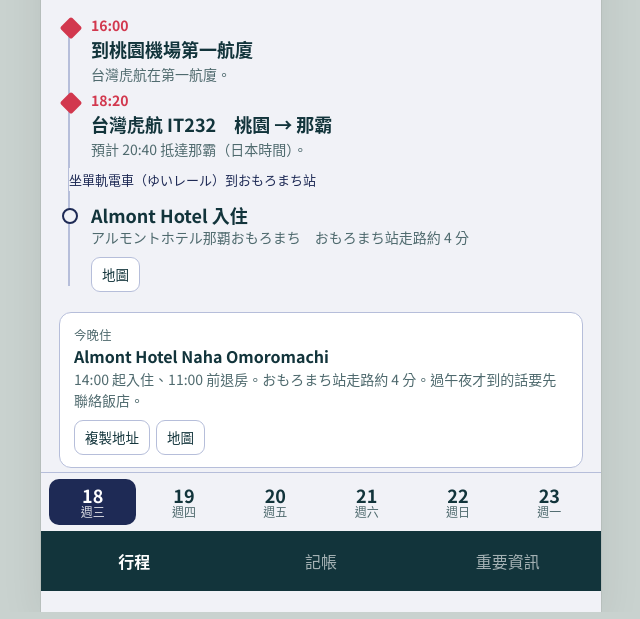
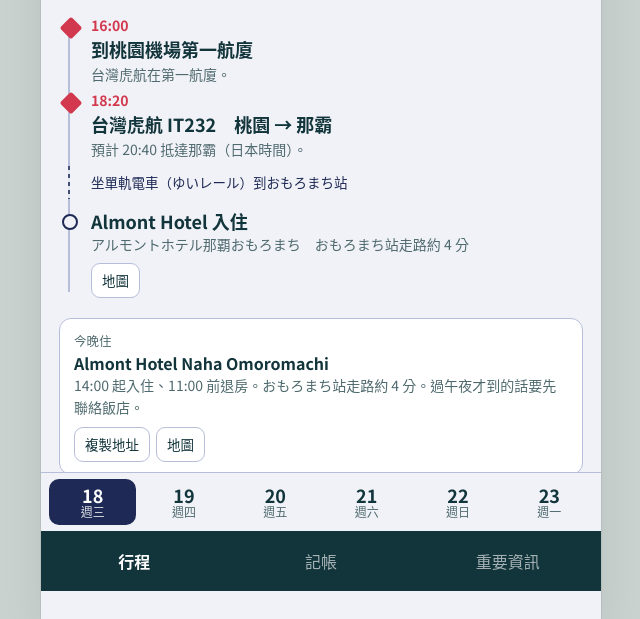
Before and after one commit to yulunyeh0731/okinawa-2026, a plain HTML site: page index.html in a window 1280 px wide. Shown: the part 209-828 px from the top of the page, without its empty margins (319-959 px from the left). Drawn offline with Linux system fonts and the light colour scheme; no server answers; a web font is replaced by a local one.

Commit message:
Drive segments: text aligned with stops, dashed line instead of covering it
Co-Authored-By: Claude Opus 5.5 <noreply@anthropic.com>
Claude-Session: https://claude.ai/code/session_01Wy62So35zUpvuvXmyfewQR

```diff
--- a/app.css
+++ b/app.css
@@ -63,8 +63,8 @@ a{color:inherit}
 .acts{display:flex;flex-wrap:wrap;gap:6px;margin-top:8px}
 .act{font-size:13.5px;padding:6px 10px;border-radius:9px;background:var(--paper);border:1px solid var(--line);color:var(--ink);text-decoration:none;white-space:nowrap}
 .act.mc{font-variant-numeric:tabular-nums}
-.drive{font-size:13px;color:var(--w3);margin:8px 0 10px -22px;padding-left:0;position:relative}
-.drive span{background:var(--bg);padding:2px 0}
+.drive{font-size:13.5px;color:var(--w3);margin:4px 0 8px;padding:6px 0;position:relative}
+.drive::before{content:"";position:absolute;left:-23px;top:0;bottom:0;width:2px;background:repeating-linear-gradient(to bottom,var(--w3) 0 4px,var(--bg) 4px 8px);opacity:.75}
 .food{border-left:3px solid var(--food);padding:2px 0 2px 10px;margin-top:8px}
 .food .row{display:flex;align-items:baseline;font-size:15px;line-height:1.75}
 .food .row .n{flex:0 1 auto}
--- a/sw.js
+++ b/sw.js
@@ -1,5 +1,5 @@
 /* 離線：打開過一次之後，沒網路也能看手冊。改版時把 VERSION 加一。 */
-const VERSION = "oki-2026-v9";
+const VERSION = "oki-2026-v10";
 const CORE = ["./", "index.html", "app.css", "data.js", "ledger.js", "app.js", "manifest.json",
               "icons/icon-192.png", "icons/icon-512.png", "icons/apple-touch-icon.png"];
 
```
